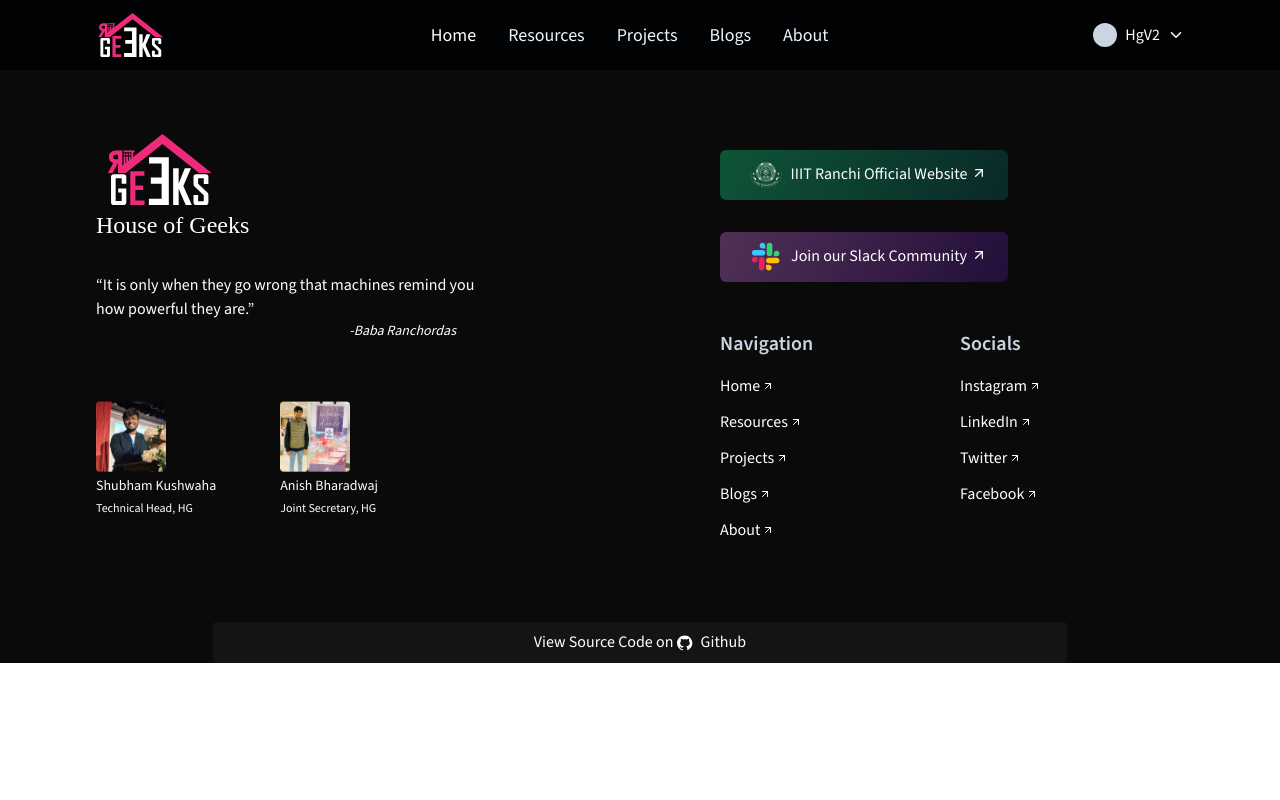
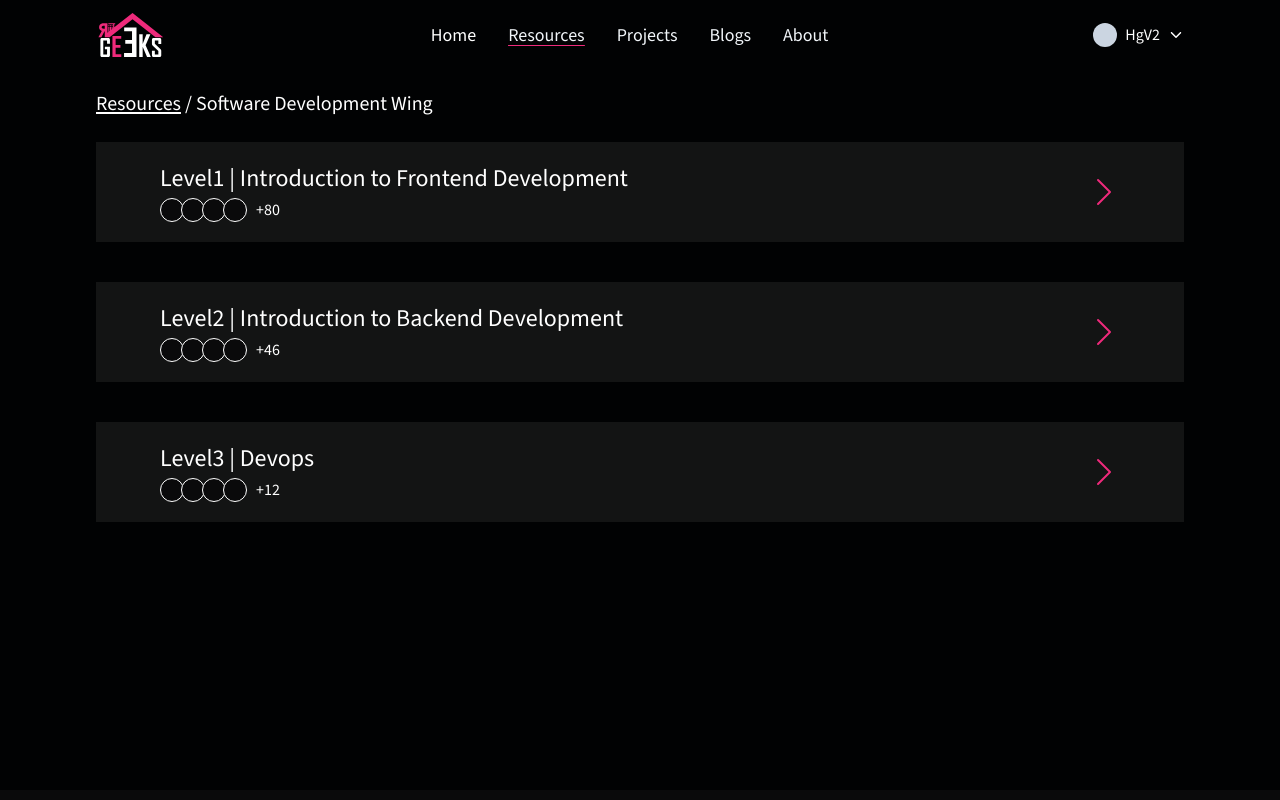
Before and after one commit to houseofgeeks/hgv2, a React (Create React App) app in the folder client/: page /resources/1 in a window 1280 px wide. Shown: the top 800 px of the page. Built offline with nearby package versions, Linux system fonts and the light colour scheme; a web font is replaced by a local one.

Commit message:
fetching the feeds and activating the links

```diff
--- a/client/src/App.js
+++ b/client/src/App.js
@@ -9,15 +9,15 @@ import Tasks from "./pages/Tasks";
 function App() {
   const { pathname } = useLocation();
 
-
+  console.log(pathname);
   return (
     <div className="App">
       <Navbar pathname={pathname} />
       <Routes>
         <Route exact path="/" element={<Home />} />
         <Route path="/resources" element={<Resources />} />
-        <Route path="/resources/levels" element={<Levels />} />
-        <Route path="/resources/levels/tasks" element={<Tasks />} />
+        <Route path="/resources/:id?" element={<Levels />} />
+        <Route path="/resources/:id?/tasks?" element={<Tasks />} />
       </Routes>
       <Footer />
     </div>
--- a/client/src/components/Navbar.js
+++ b/client/src/components/Navbar.js
@@ -1,6 +1,7 @@
 import hgLogo from "../assets/hg_logo.svg";
 import { IoIosArrowDown } from "react-icons/io";
 import { Link, useParams } from "react-router-dom";
+import { useEffect } from "react";
 
 const Navbar = ({ pathname }) => {
   return (
@@ -12,16 +13,14 @@ const Navbar = ({ pathname }) => {
         <ul className="flex items-center">
           <li
             className={`text-white  text-lg mx-4 ${
-              pathname === "/" && "underline"
-            } ${pathname === "/" && "decoration-[#EE2A7B]"} underline-offset-4`}
+              pathname === "/" && "underline decoration-[#EE2A7B]"
+            } underline-offset-4`}
           >
             <Link to="/">Home</Link>
           </li>
           <li
             className={`text-slate-100 ${
-              pathname === "/resources" && "underline"
-            } ${
-              pathname === "/resources" && "decoration-[#EE2A7B]"
+              pathname.includes("resources") && "underline decoration-[#EE2A7B]"
             } text-lg mx-4 underline-offset-4`}
           >
             <Link to="/resources">Resources</Link>
--- a/client/src/components/home/AnnounceSection.js
+++ b/client/src/components/home/AnnounceSection.js
@@ -3,7 +3,7 @@ const AnnounceSection = ({ feed,items }) => {
   return (
     <div className="flex items-center my-4">
       <div className="w-9 h-9 rounded-full relative bg-slate-100">
-        <img src={items.user.image.filePath} className='w-full h-full object-cover rounded-full' alt="" />
+        <img src={items.user.image} className='w-full h-full object-cover rounded-full' alt="" />
       </div>
       <div className="w-[100%] ml-5">
         {
--- a/client/src/components/home/Rightbar.js
+++ b/client/src/components/home/Rightbar.js
@@ -5,22 +5,22 @@ const Rightbar = () => {
   const [announcements, setAnnouncements] = useState([]);
   const [feeds, setFeeds] = useState([]);
 
-  // const fetchAnnouncements = async () => {
-  //   const { data } = await axios.get(
-  //     `${process.env.REACT_APP_BACKEND_URI}/api/announcements/all`
-  //   );
-  //   setAnnouncements(data);
-  // };
+  const fetchAnnouncements = async () => {
+    const { data } = await axios.get(
+      `${process.env.REACT_APP_BACKEND_URI}/announcements/all`
+    );
+    setAnnouncements(data);
+  };
 
-  // const fetchFeeds = async () => {
-  //   const { data } = await axios.get(
-  //     `${process.env.REACT_APP_BACKEND_URI}/api/feeds/all`
-  //   );
-  //   setFeeds(data);
-  // };
+  const fetchFeeds = async () => {
+    const { data } = await axios.get(
+      `${process.env.REACT_APP_BACKEND_URI}/feeds/all`
+    );
+    setFeeds(data.feeds);
+  };
   useEffect(() => {
-    // fetchAnnouncements();
-    // fetchFeeds();
+    fetchAnnouncements();
+    fetchFeeds();
   }, []);
 
   return (
--- a/client/src/components/levels/LevelCard.js
+++ b/client/src/components/levels/LevelCard.js
@@ -7,7 +7,7 @@ const LevelCard = ({ element }) => {
     return (
         <div className='bg-[#131414] flex justify-between items-center px-16 py-5'>
             <div>
-                <h1 className='text-3xl'>
+                <h1 className='text-2xl'>
                     {element.title}
                 </h1>
                 <div className='flex items-center mt-1'>
@@ -28,7 +28,7 @@ const LevelCard = ({ element }) => {
                     }
                 </div>
             </div>
-            <NavLink to={`/resources/levels/tasks`}>
+            <NavLink to={`/resources/1/tasks`}>
                 <BsChevronRight className='text-[2rem] font-black text-[#EE2A7B] cursor-pointer' />
             </NavLink>
         </div>
--- a/client/src/components/resources/WingCard.js
+++ b/client/src/components/resources/WingCard.js
@@ -1,7 +1,7 @@
 import { HiArrowLongRight } from "react-icons/hi2";
 import { Link } from "react-router-dom";
 
-const WingCard = ({ title, description, image, url }) => {
+const WingCard = ({ title, description, image, id }) => {
   return (
     <div className="first:mt-0 my-3 xs:my-0">
       <img src={image} alt={title} className="w-full" />
@@ -10,7 +10,7 @@ const WingCard = ({ title, description, image, url }) => {
         {description}
       </p>
       <p className="mt-5 text-pink-600 underline decoration-pink-600 underline-offset-4">
-        <Link to={url}>
+        <Link to={`/resources/${id}`}>
           Start this track
           <HiArrowLongRight className="inline text-lg ml-2" />
         </Link>
--- a/client/src/pages/Levels.js
+++ b/client/src/pages/Levels.js
@@ -24,8 +24,8 @@ const Levels = () => {
     return (
         <div className="px-24 min-h-[90vh] text-white py-5 bg-[#010203]">
             <h1 className="font-normal text-xl mb-6">
-                <NavLink className='underline' to={`/resources`}>Resources</NavLink> /
-                <NavLink to={`/resources/levels`} > Software Development Wing</NavLink>
+                <NavLink className='underline underline-offset-2' to={`/resources`}>Resources</NavLink> /
+                <NavLink to={`/resources/1`} > Software Development Wing</NavLink>
             </h1>
             <div className='flex flex-col gap-10'>
                 {
--- a/client/src/pages/Resources.js
+++ b/client/src/pages/Resources.js
@@ -7,11 +7,11 @@ const Resources = () => {
       <div className="px-24 mx-auto">
         <h1 className="font-normal text-2xl mb-6">Resources</h1>
         <div className="grid grid-cols-1 xs:grid-cols-2 lg:grid-cols-3 gap-8 mb-8">
-          {[1, 2, 3, 4, 5, 6].map(({ title, description, url, image }) => (
+          {[1, 2, 3, 4, 5, 6].map(({ title, description,id, image }) => (
             <WingCard
               title="Software Development Wing"
               description="Web and application development community of IIIT Ranchi has been primarily responsible for providing innovative technical solutions to most of the issues in the institute. We began as web development Club with the sole purpose of developing web applications . But after enormous support from students we have now evolved into a club that has proficient developers from the field of Android Development, Web Development, Game Development and IOS development. All the four verticals work in harmony to develop innovative softwares that solve many real life technical issues on campus"
-              url="/resources/levels"
+              id={1}
               image={frame}
             />
           ))}
```
